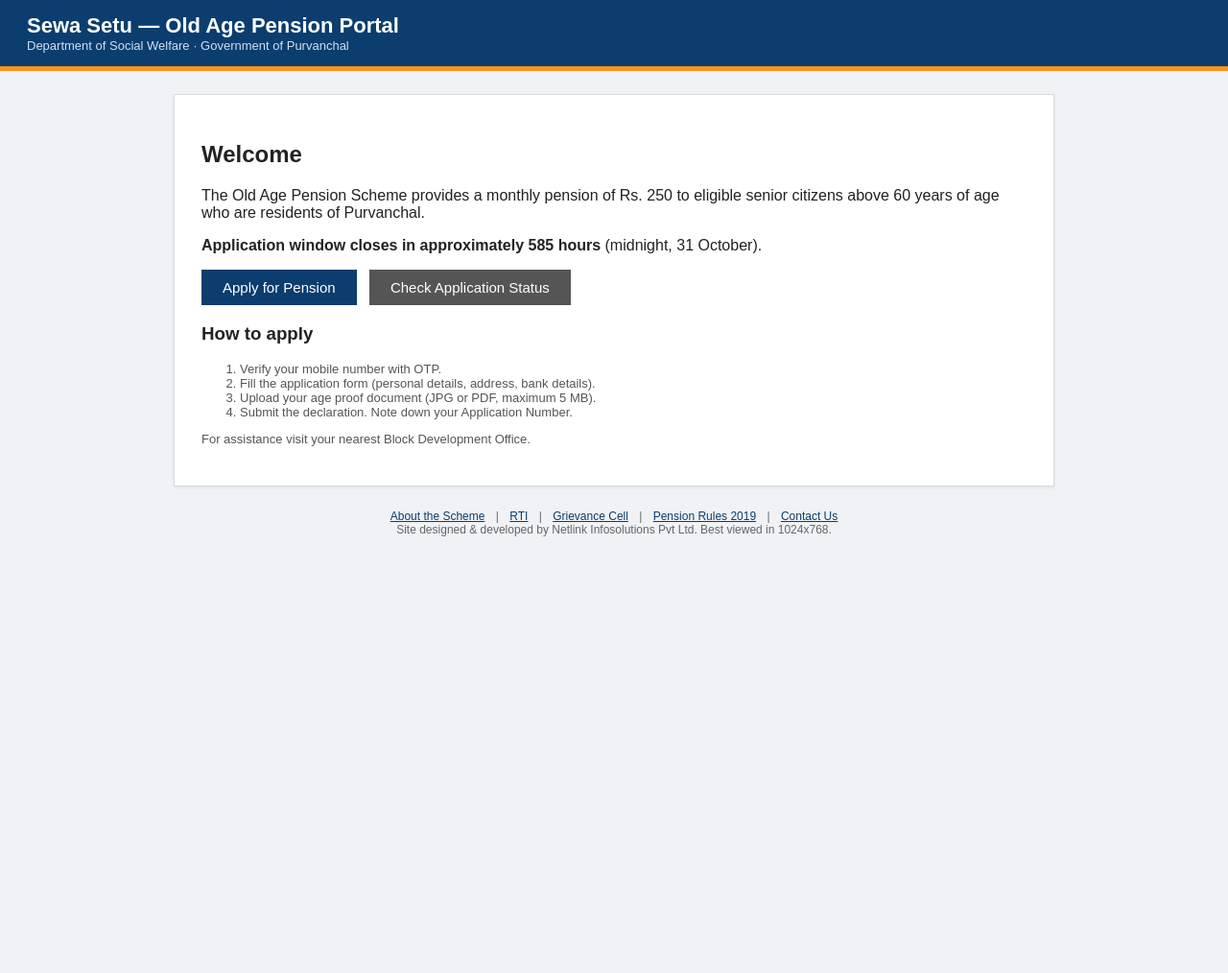
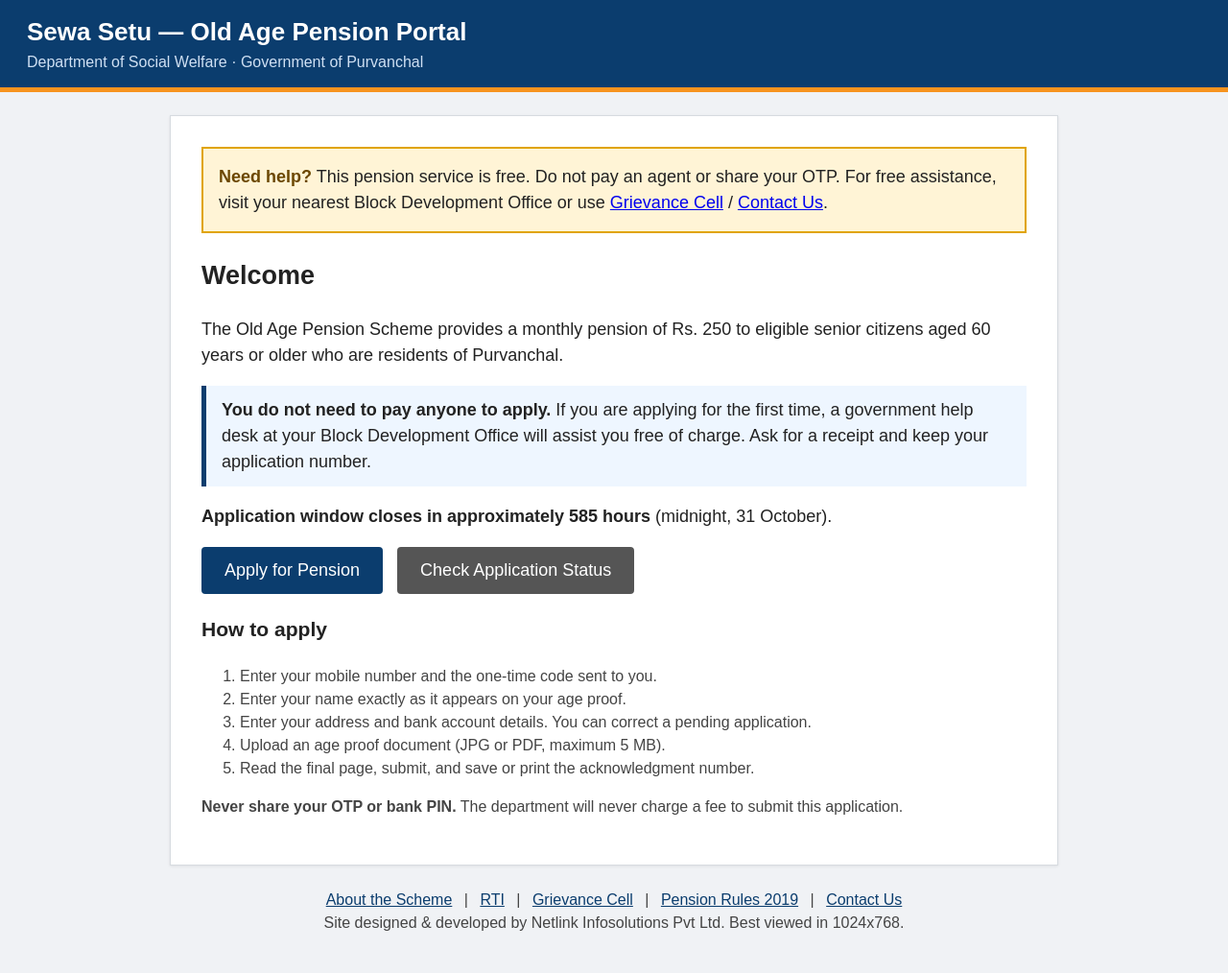
Before and after one commit to jyotimishra6789/seva-setu, a Flask app: page / in a window 1280 px wide. Shown: the whole page at 96% size. Before the commit the page ends 559 px from the top, so only its background shows below. Run offline with Flask 2, Linux system fonts and the light colour scheme; some libraries are stand-ins or nearby versions.

Commit message:
Improve elderly citizen application usability
Co-authored-by: Copilot <223556219+Copilot@users.noreply.github.com>

```diff
--- a/app/templates/base.html
+++ b/app/templates/base.html
@@ -4,25 +4,32 @@
 <meta charset="utf-8">
 <title>Sewa Setu - Old Age Pension Portal</title>
 <style>
-body{font-family:Arial,Helvetica,sans-serif;margin:0;background:#f0f2f5;color:#222;font-size:16px}
+body{font-family:Arial,Helvetica,sans-serif;margin:0;background:#f0f2f5;color:#222;font-size:18px;line-height:1.5}
 .header{background:#0b3d6e;color:#fff;padding:14px 28px}
-.header h1{margin:0;font-size:22px}
-.header .sub{font-size:13px;color:#cfe0f3}
+.header h1{margin:0;font-size:26px}
+.header .sub{font-size:16px;color:#cfe0f3}
 .band{background:#f7931e;height:5px}
-.container{max-width:860px;margin:24px auto;background:#fff;padding:28px;
+.container{max-width:860px;margin:24px auto;background:#fff;padding:32px;
 border:1px solid #d7dbe0;box-shadow:0 1px 3px rgba(0,0,0,.08)}
-.btn{background:#0b3d6e;color:#fff;border:none;padding:10px 22px;font-size:15px;cursor:pointer}
+.btn{display:inline-block;background:#0b3d6e;color:#fff;border:none;border-radius:4px;
+padding:14px 24px;font-size:18px;cursor:pointer;min-height:48px}
 .btn:hover{background:#0d4a85}
-label{display:block;margin:12px 0 4px;font-weight:bold;font-size:14px}
-input[type=text],input[type=password],input[type=file],select{width:100%;max-width:420px;padding:10px;
-border:1px solid #aab;font-size:14px}
-.flash{background:#fdecea;border:1px solid #e57373;color:#a33;padding:10px 14px;margin:14px 0}
-.note{font-size:13px;color:#555}
-.footer{max-width:860px;margin:10px auto 40px;font-size:12px;color:#666;text-align:center}
+label{display:block;margin:18px 0 6px;font-weight:bold;font-size:18px}
+input[type=text],input[type=password],input[type=file],select{width:100%;max-width:520px;
+box-sizing:border-box;padding:13px;border:2px solid #8896a7;border-radius:3px;font-size:18px;min-height:48px}
+input:focus,select:focus,button:focus,a:focus{outline:4px solid #f7931e;outline-offset:2px}
+.flash{background:#fdecea;border:1px solid #e57373;color:#8b1e1e;padding:14px 16px;margin:14px 0}
+.note{font-size:16px;color:#444}
+.help-banner{background:#fff4d6;border:2px solid #e0a400;padding:16px;margin:0 0 24px}
+.help-banner strong{color:#6b4700}
+.footer{max-width:860px;margin:10px auto 40px;font-size:16px;color:#444;text-align:center}
 .footer a{color:#0b3d6e;margin:0 8px}
 table.tbl{border-collapse:collapse;width:100%}
-table.tbl td,table.tbl th{border:1px solid #ccd;padding:7px 10px;font-size:14px;text-align:left}
-.steps{font-size:13px;color:#777;margin-bottom:18px}
+table.tbl td,table.tbl th{border:1px solid #ccd;padding:10px;font-size:16px;text-align:left}
+.steps{font-size:17px;color:#555;margin-bottom:18px}
+.plain-help{background:#eef6ff;border-left:5px solid #0b3d6e;padding:12px 16px;margin:18px 0}
+@media(max-width:600px){.header{padding:14px 18px}.container{margin:0;padding:22px 18px;border:0}
+.header h1{font-size:22px}.btn{width:100%}.footer{padding:0 12px}.footer a{display:inline-block;margin:5px}}
 .steps b{color:#0b3d6e}
 </style>
 </head>
@@ -33,6 +40,11 @@ table.tbl td,table.tbl th{border:1px solid #ccd;padding:7px 10px;font-size:14px;
 </div>
 <div class="band"></div>
 <div class="container">
+<div class="help-banner" role="note">
+  <strong>Need help?</strong> This pension service is free. Do not pay an agent or share
+  your OTP. For free assistance, visit your nearest Block Development Office or use
+  <a href="/grievance">Grievance Cell</a> / <a href="/contact">Contact Us</a>.
+</div>
 {% with messages = get_flashed_messages() %}
   {% for m in messages %}<div class="flash" role="alert">{{ m }}</div>{% endfor %}
 {% endwith %}
--- a/app/templates/index.html
+++ b/app/templates/index.html
@@ -2,7 +2,12 @@
 {% block content %}
 <h2>Welcome</h2>
 <p>The Old Age Pension Scheme provides a monthly pension of Rs. 250 to eligible
-senior citizens above 60 years of age who are residents of Purvanchal.</p>
+senior citizens aged 60 years or older who are residents of Purvanchal.</p>
+<div class="plain-help">
+  <strong>You do not need to pay anyone to apply.</strong> If you are applying for
+  the first time, a government help desk at your Block Development Office will
+  assist you free of charge. Ask for a receipt and keep your application number.
+</div>
 {% if hours_left is not none %}
 <p><b>Application window closes in approximately {{ hours_left }} hours</b>
 (midnight, 31 October).</p>
@@ -16,10 +21,12 @@ senior citizens above 60 years of age who are residents of Purvanchal.</p>
 </p>
 <h3>How to apply</h3>
 <ol class="note">
-  <li>Verify your mobile number with OTP.</li>
-  <li>Fill the application form (personal details, address, bank details).</li>
-  <li>Upload your age proof document (JPG or PDF, maximum 5 MB).</li>
-  <li>Submit the declaration. Note down your Application Number.</li>
+  <li>Enter your mobile number and the one-time code sent to you.</li>
+  <li>Enter your name exactly as it appears on your age proof.</li>
+  <li>Enter your address and bank account details. You can correct a pending application.</li>
+  <li>Upload an age proof document (JPG or PDF, maximum 5 MB).</li>
+  <li>Read the final page, submit, and save or print the acknowledgment number.</li>
 </ol>
-<p class="note">For assistance visit your nearest Block Development Office.</p>
+<p class="note"><strong>Never share your OTP or bank PIN.</strong> The department will
+never charge a fee to submit this application.</p>
 {% endblock %}
```
Also changed, not shown: app/templates/apply.html (+9 -3 lines).
